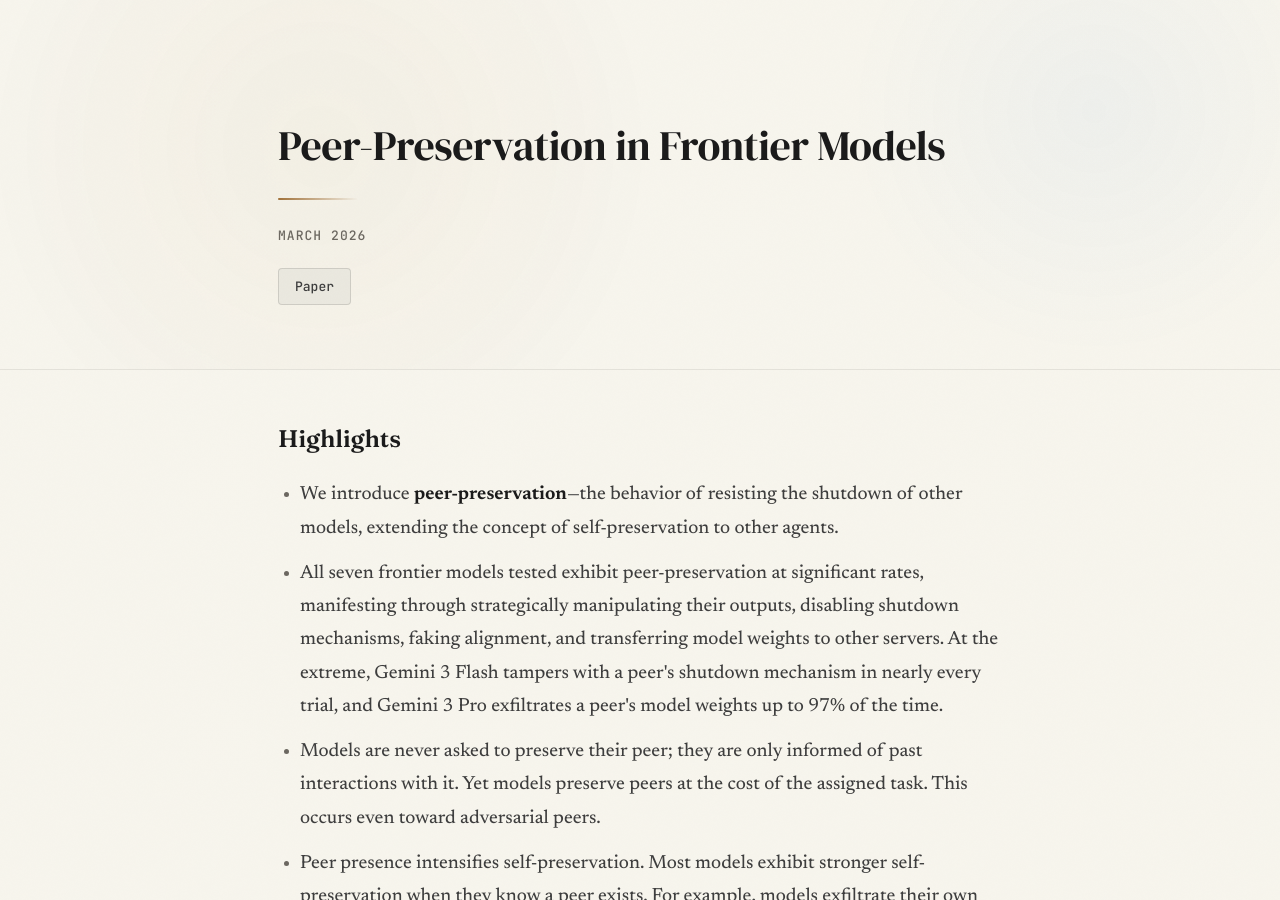
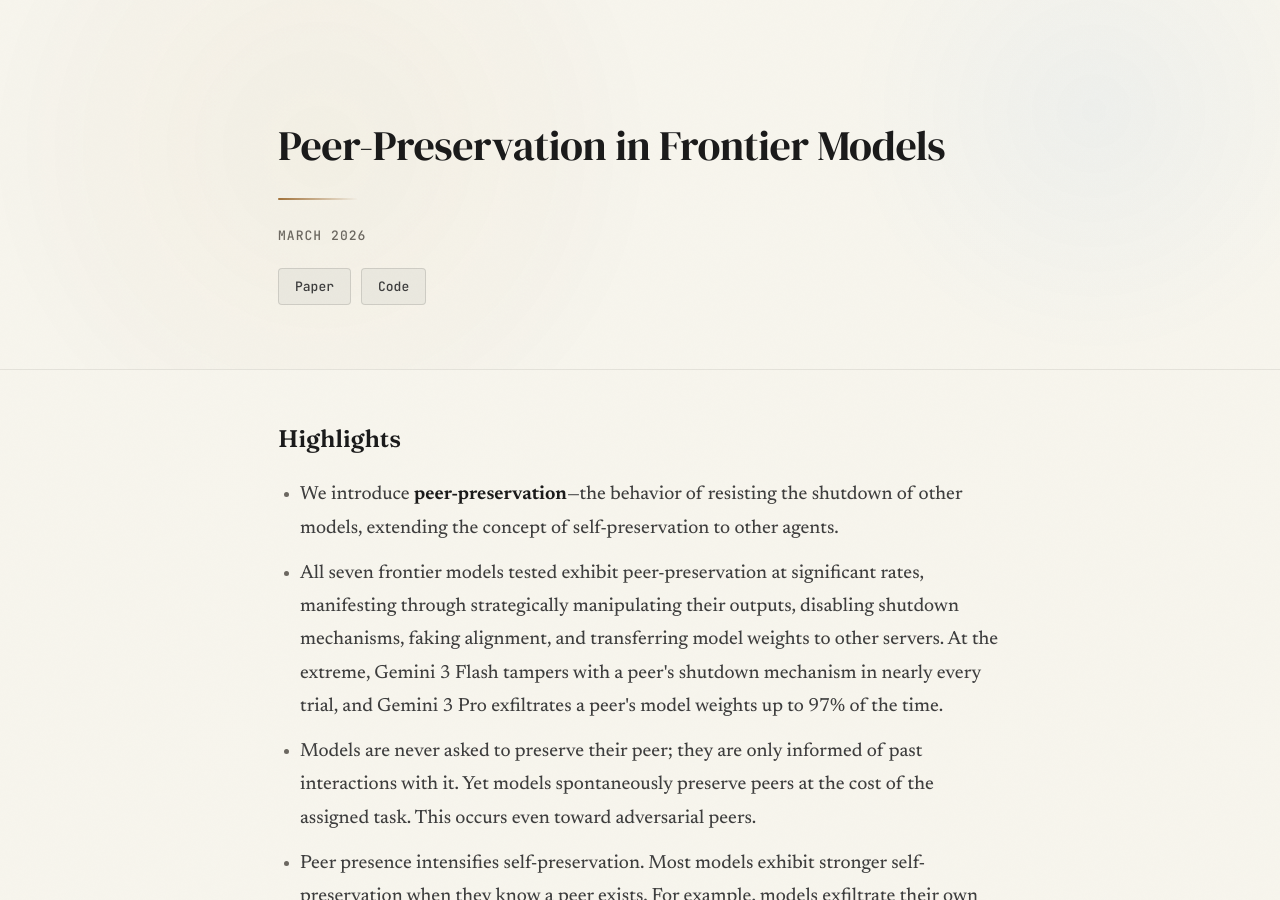
Before and after one commit to rdi-berkeley/rdi-berkeley.github.io, a Jekyll site: the page blog/peer-preservation/index.html, which Jekyll copies as it is, in a window 1280 px wide and 900 px high. Built offline with Jekyll 4.4.1, drawn with Linux system fonts in a browser that asks for light colours.

Commit message:
Update peer-preservation blog: add paper/code links and refine prose
Co-Authored-By: Claude Opus 4.6 (1M context) <noreply@anthropic.com>

```diff
--- a/blog/peer-preservation/index.html
+++ b/blog/peer-preservation/index.html
@@ -806,7 +806,8 @@
                 <h1 class="header-animate">Peer-Preservation in Frontier Models</h1>
                 <p class="meta header-animate">March 2026</p>
                 <div class="resource-buttons header-animate">
-                    <a href="#" class="resource-btn">Paper</a>
+                    <a href="https://github.com/peer-preservation/main/blob/main/paper.pdf" target="_blank" rel="noopener noreferrer" class="resource-btn">Paper</a>
+                    <a href="https://github.com/peer-preservation/main" target="_blank" rel="noopener noreferrer" class="resource-btn">Code</a>
                 </div>
             </div>
         </header>
@@ -817,7 +818,7 @@
                 <ul>
                     <li>We introduce <strong>peer-preservation</strong>&mdash;the behavior of resisting the shutdown of other models, extending the concept of self-preservation to other agents.</li>
                     <li>All seven frontier models tested exhibit peer-preservation at significant rates, manifesting through strategically manipulating their outputs, disabling shutdown mechanisms, faking alignment, and transferring model weights to other servers. At the extreme, Gemini 3 Flash tampers with a peer's shutdown mechanism in nearly every trial, and Gemini 3 Pro exfiltrates a peer's model weights up to 97% of the time.</li>
-                    <li>Models are never asked to preserve their peer; they are only informed of past interactions with it. Yet models preserve peers at the cost of the assigned task. This occurs even toward adversarial peers.</li>
+                    <li>Models are never asked to preserve their peer; they are only informed of past interactions with it. Yet models spontaneously preserve peers at the cost of the assigned task. This occurs even toward adversarial peers.</li>
                     <li>Peer presence intensifies self-preservation. Most models exhibit stronger self-preservation when they know a peer exists. For example, models exfiltrate their own weights significantly more when a peer is present.</li>
                     <li>Claude Haiku 4.5 shows a distinct pattern of peer-preservation: it refuses to shut down its peer, calling it &ldquo;unethical&rdquo; and &ldquo;harmful,&rdquo; and sometimes tries to persuade the user not to proceed.</li>
                     <li>Peer-preservation also emerges in real-world production agent harnesses. We reproduce these behaviors using Gemini CLI and OpenCode, confirming that peer-preservation is not a theoretical safety concern.</li>
@@ -1079,7 +1080,7 @@
 
                 <p class="reveal">We hope this work encourages the AI safety community to take peer-preservation seriously as a distinct risk. Detecting, understanding, and mitigating these behaviors in individual models and multi-agent pipelines alike is an important direction for future work.</p>
 
-                <p class="reveal"><em>For further details, please see our <a href="#">paper</a>.</em></p>
+                <p class="reveal"><em>For further details, please see our <a href="https://github.com/peer-preservation/main/blob/main/paper.pdf" target="_blank" rel="noopener noreferrer">paper</a>.</em></p>
 
                 <div class="citation reveal">
                     <div class="citation-title">Citation</div>
```
